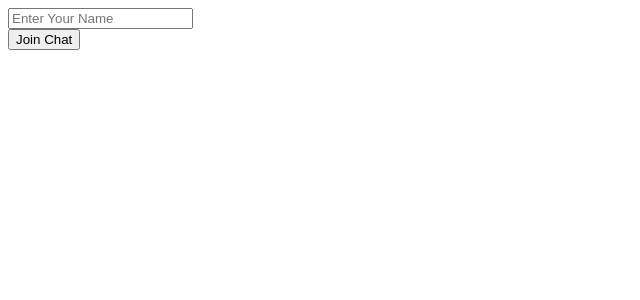
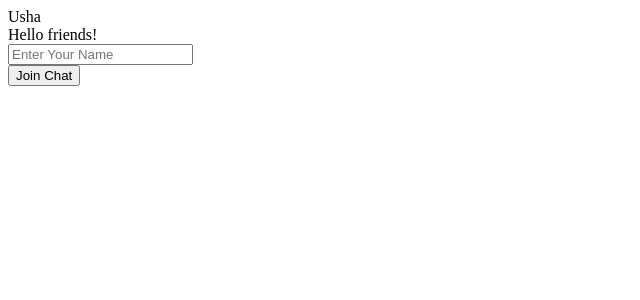
Before and after one commit to riya107/STT_TECH_WARRIORS_PROJECT, a React (Create React App) app in the folder front_end/: page / in a window 1280 px wide. Shown: the top 300 px of the page, without its empty margins (0-640 px from the left). Built offline with nearby package versions, Linux system fonts and the light colour scheme.

Commit message:
Basic Structure of message is created

```diff
--- a/front_end/src/App.js
+++ b/front_end/src/App.js
@@ -4,10 +4,12 @@ import {
   Route,
 } from 'react-router-dom';
 import Home from './components/Home'
+import Message from './components/Message';
 
 function App() {
   return (
     <>
+    <Message user={"Usha"} side={"left"} message={"Hello friends!"}/>
       <Router>
         <Routes>
           <Route path='/' element={<Home/>}></Route>
--- /dev/null
+++ b/front_end/src/components/Message.js
@@ -0,0 +1,14 @@
+import React from 'react'
+
+function Message(props) {
+  return (
+    <>
+        <div className={props.side}>
+            <div className='user'>{props.user}</div>
+            <div className='message'>{props.message}</div>
+        </div>
+    </>
+  )
+}
+
+export default Message
```
